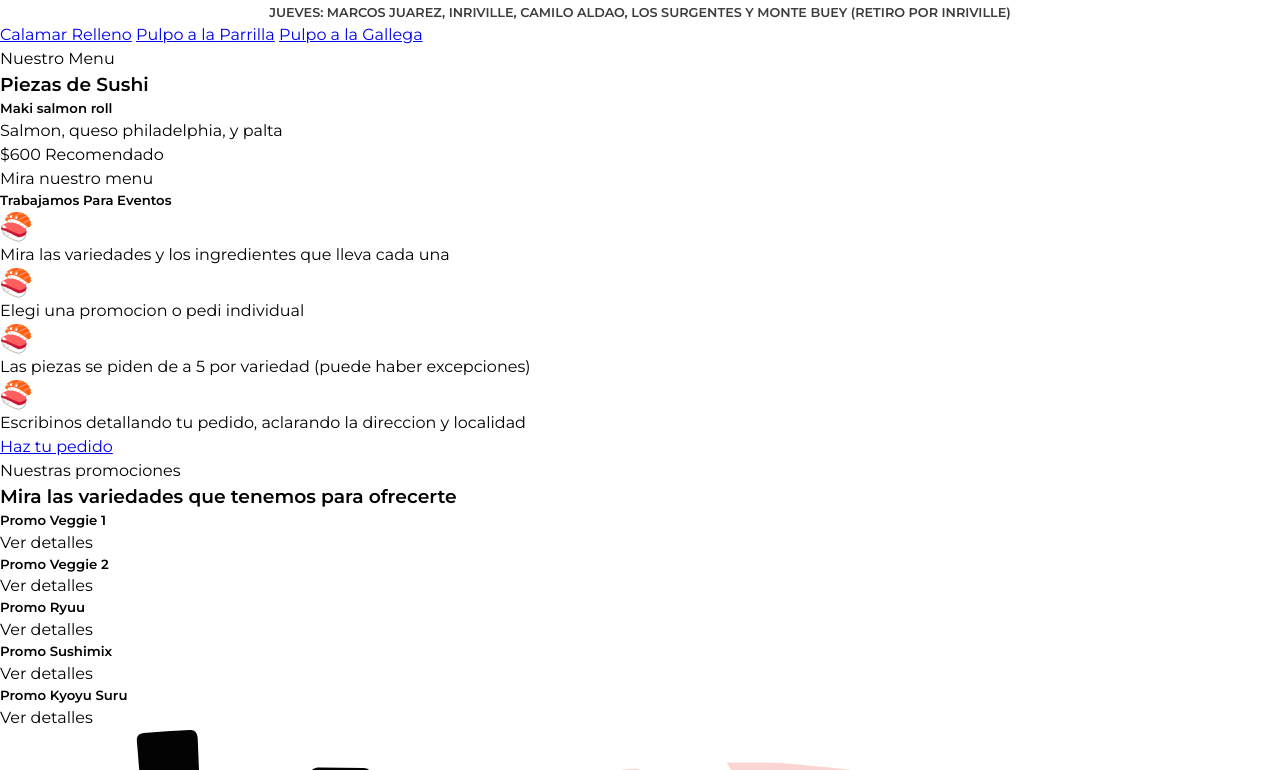
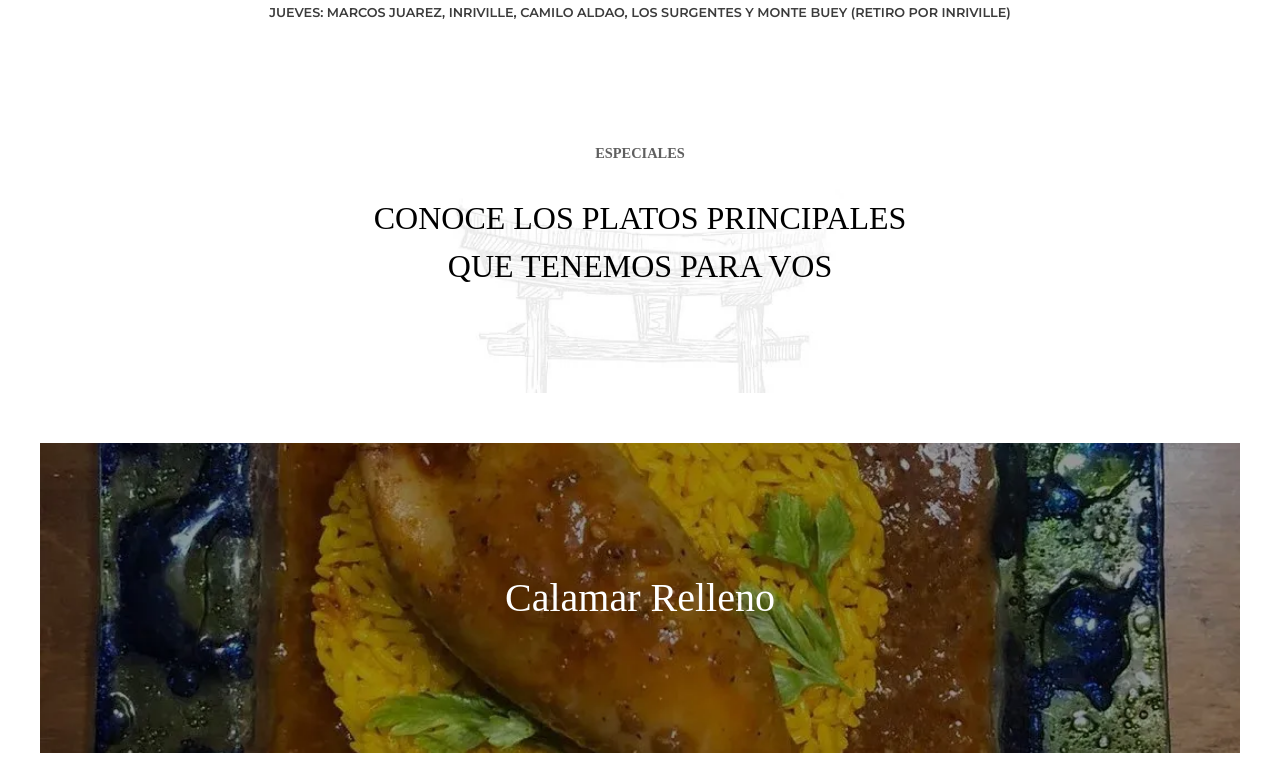
Before and after one commit to MATIASC9/haruo-sushi, a plain HTML site: page index.html in a window 1280 px wide. Shown: the part 1260-2030 px from the top of the page. Drawn offline with Linux system fonts and the light colour scheme; a web font is replaced by a local one.

Commit message:
seccion platos principales estilizada

```diff
--- a/index.html
+++ b/index.html
@@ -9,6 +9,7 @@
   <link rel="preconnect" href="https://fonts.googleapis.com">
   <link rel="preconnect" href="https://fonts.gstatic.com" crossorigin>
   <link href="https://fonts.googleapis.com/css2?family=Montserrat:wght@300;400;500;600&display=swap" rel="stylesheet">
+  <link href="https://fonts.googleapis.com/css2?family=Bellefair&display=swap" rel="stylesheet">
   <!-- CSS -->
   <link rel="stylesheet" href="./css/style.css">
   <!-- FAVICON -->
@@ -25,11 +26,14 @@
       </a>
       <div class="header__nav__redesSociales">
         <a class="header__nav__redesSociales__link" href="https://www.instagram.com/haruo.sushi/">
-          <img class="header__nav__redesSociales__link__logo" src="resources/img/instagram-logo.svg" alt="logotipo instagram">
+          <img class="header__nav__redesSociales__link__logo" src="resources/img/instagram-logo.svg"
+            alt="logotipo instagram">
         </a>
 
-        <a class="header__nav__redesSociales__link" href="https://www.facebook.com/haruosushi-639793279968057/?ref=page_internal">
-          <img class="header__nav__redesSociales__link__logo" src="resources/img/facebook-logo.svg" alt="logotipo facebook">
+        <a class="header__nav__redesSociales__link"
+          href="https://www.facebook.com/haruosushi-639793279968057/?ref=page_internal">
+          <img class="header__nav__redesSociales__link__logo" src="resources/img/facebook-logo.svg"
+            alt="logotipo facebook">
         </a>
       </div>
 
@@ -54,14 +58,22 @@
   <!-- SECCION HORARIOS -->
   <section class="horarios">
     <p class="horarios__titulo">Dias en los que estamos tomando pedidos:</p>
-    <p class="horarios__dias">Jueves: Marcos Juarez, Inriville, Camilo Aldao, Los Surgentes y Monte Buey (retiro por Inriville)</p>
+    <p class="horarios__dias">Jueves: Marcos Juarez, Inriville, Camilo Aldao, Los Surgentes y Monte Buey (retiro por
+      Inriville)</p>
   </section>
 
   <!-- SECCION PLATOS PRINCIPALES -->
-  <section>
-    <a href="#">Calamar Relleno</a>
-    <a href="#">Pulpo a la Parrilla</a>
-    <a href="#">Pulpo a la Gallega</a>
+  <section class="platosPrincipales">
+    <div class="platosPrincipales__cabecera">
+      <p class="platosPrincipales__cabecera__label">Especiales</p>
+      <h3 class="platosPrincipales__cabecera__titulo">Conoce los platos principales <br>que tenemos para vos</h3>
+    </div>
+
+    <div class="platosPrincipales__menu">
+      <a class="platosPrincipales__menu__plato1" href="#">Calamar Relleno</a>
+      <a class="platosPrincipales__menu__plato2" href="#">Pulpo a la Parrilla</a>
+      <a class="platosPrincipales__menu__plato3" href="#">Pulpo a la Gallega</a>
+    </div>
   </section>
 
   <!-- SECCION MENU -->
--- a/sass/_mobile.scss
+++ b/sass/_mobile.scss
@@ -1,7 +1,6 @@
 body {
-  font-family: 'Montserrat', sans-serif;
+  font-family: "Montserrat", sans-serif;
 }
-
 
 // HEADER
 .header {
@@ -29,7 +28,8 @@ body {
 
       &__link {
         width: 25px;
-        filter: invert(42%) sepia(0%) saturate(0%) hue-rotate(173deg) brightness(93%) contrast(97%);
+        filter: invert(42%) sepia(0%) saturate(0%) hue-rotate(173deg)
+          brightness(93%) contrast(97%);
       }
     }
     &__iconoMenu {
@@ -81,7 +81,7 @@ body {
     0% {
       opacity: 0;
     }
-    45%{
+    45% {
       opacity: 0;
     }
     50% {
@@ -143,6 +143,7 @@ body {
   text-transform: uppercase;
   font-size: 0.8rem;
   color: rgb(59, 59, 59);
+  margin-bottom: 110px;
 
   &__titulo {
     font-weight: 600;
@@ -152,6 +153,66 @@ body {
   }
 }
 
+.platosPrincipales {
+  display: flex;
+  flex-direction: column;
+  align-items: center;
+  padding: 10px 40px;
+  gap: 50px;
+  font-family: "Bellefair", serif;
+
+  &__cabecera {
+    display: flex;
+    flex-direction: column;
+    align-items: center;
+    text-align: center;
+    gap: 30px;
+    background: no-repeat center -60px/400% url("../resources/img/bg-seccion-platos-principales.webp");
+    height: 250px;
+
+    &__label {
+      font-weight: 600;
+      font-size: 0.9rem;
+      text-transform: uppercase;
+      color: rgb(95, 95, 95);
+    }
+    &__titulo {
+      font-weight: 400;
+      font-size: 2rem;
+      text-transform: uppercase;
+    }
+  }
+  &__menu {
+    display: grid;
+    grid-template-columns: 1fr;
+    width: 100%;
+    gap: 20px;
+
+    &__plato1 {
+      display: flex;
+      background: no-repeat center/cover
+        url("../resources/img/calamar-relleno.webp");
+      height: 310px;
+      align-items: center;
+      justify-content: center;
+      text-decoration: none;
+      color: #fff;
+      font-size: 2.5rem;
+    }
+    &__plato2 {
+      @extend .platosPrincipales__menu__plato1;
+      background: no-repeat center/cover
+        url("../resources/img/pulpo-a-la-parrilla.webp");
+      height: 350px;
+    }
+    &__plato3 {
+      @extend .platosPrincipales__menu__plato1;
+      background: no-repeat center/cover
+        url("../resources/img/pulpo-a-la-gallega.webp");
+    }
+  }
+}
+
 // CLASES DINAMICAS
 .--mostrar {
   display: flex;
```
Also changed, not shown: css/style.css, resources/img/bg-seccion-platos-principales.webp (added), resources/img/calamar-relleno.webp (added), resources/img/pulpo-a-la-gallega.webp (added), resources/img/pulpo-a-la-parrilla.webp (added), 1 other file.
